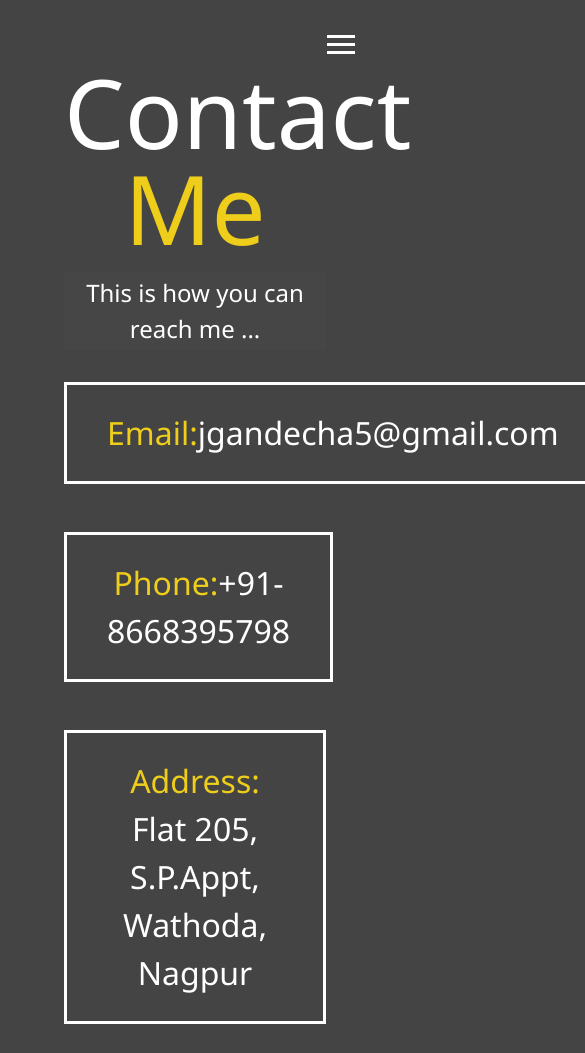
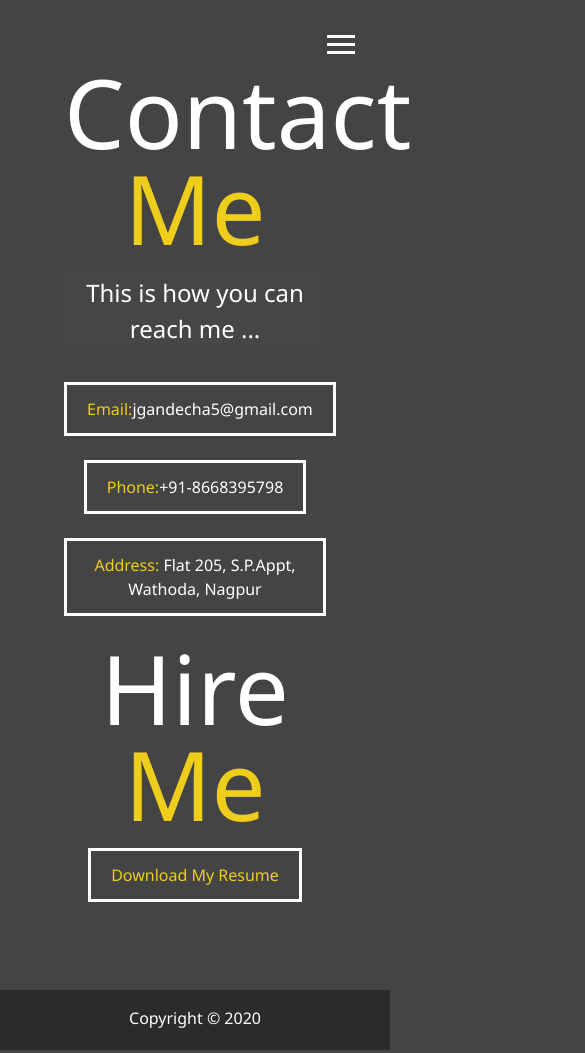
Before and after one commit to JayGandecha/portfolio, a plain HTML site: page contact.html in a window 390 px wide. Shown: the top 1053 px of the page, 585 px wide, since content can reach past the window. Drawn offline with Linux system fonts and the light colour scheme.

Commit message:
change in css of boxer for mobile view

```diff
--- a/css/main.css
+++ b/css/main.css
@@ -299,4 +299,29 @@ main {
   main#home .lg-heading {
     font-size: 4rem; }
   .projects {
-    grid-template-columns: 1fr; } }
+    grid-template-columns: 1fr; }
+  .boxes {
+    display: flex;
+    flex-wrap: wrap;
+    justify-content: space-evenly;
+    align-items: center;
+    margin-top: 1rem;
+
+    div {
+      font-size: 1rem;
+      border: 3px #fff solid;
+      padding: 0.75rem 1.25rem;
+      margin-bottom: 1.5rem;
+      @include easeOut;
+
+      &:hover {
+        padding: 0.25rem 0.75rem;
+        background: $secondary-color;
+        color: set-text-color($secondary-color);
+        span {
+          color: set-text-color($secondary-color);
+        }
+      }
+    }
+  }
+}
```
